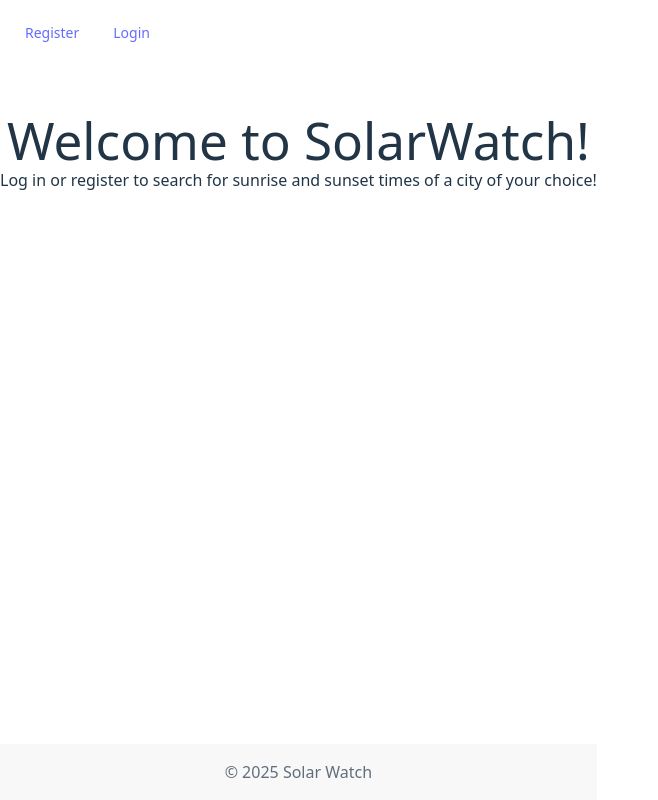
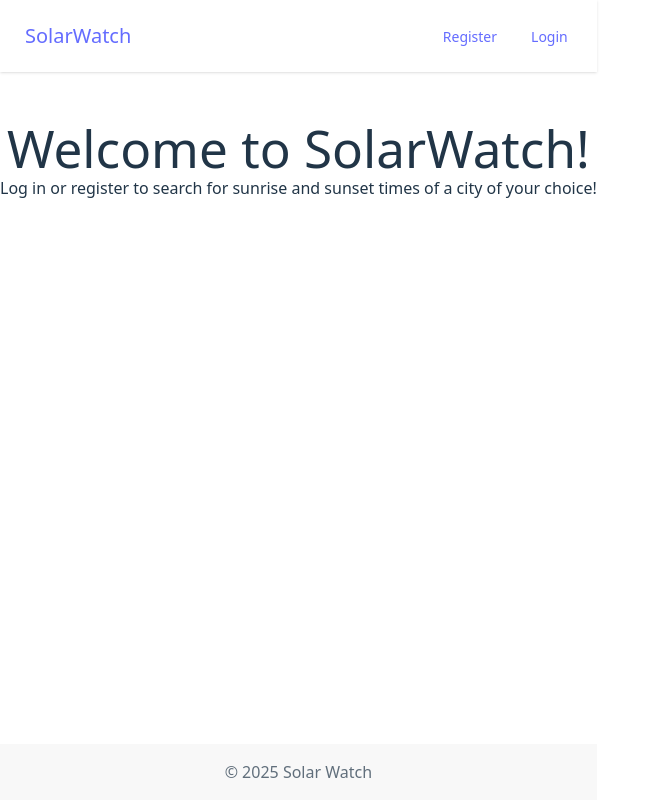
Before and after one commit to rudnaid/solarwatch, a React (Vite) app in the folder frontend/: page / in a window 1280 px wide. Shown: the whole page, without its empty margins (0-658 px from the left). Built offline with nearby package versions, Linux system fonts and the light colour scheme.

Commit message:
feat(layout): adjust styling for navbar

```diff
--- a/frontend/src/Components/Navbar/Navbar.jsx
+++ b/frontend/src/Components/Navbar/Navbar.jsx
@@ -1,19 +1,36 @@
+import React from "react";
 import {Link} from "react-router-dom";
-import React from "react";
 
 const Navbar = () => {
   return (
-    <nav className="navbar">
 
+    <div className="navbar bg-base-100 shadow-sm">
+
+      <div className="flex-1">
+        <Link className="btn btn-ghost text-xl" to={"/"}>
+          SolarWatch
+        </Link>
+      </div>
+
+      <div className="flex-none">
+        <ul className="menu menu-horizontal px-1">
+
+          <li>
             <Link className="btn btn-ghost txt-xl" to="/register">
               Register
             </Link>
+          </li>
 
+          <li>
             <Link className="btn btn-ghost txt-xl" to="/login">
               Login
             </Link>
+          </li>
 
-    </nav>
+        </ul>
+      </div>
+    </div>
+
   )
 }
 
```
Lines whose indentation alone changed are shown as unchanged.
